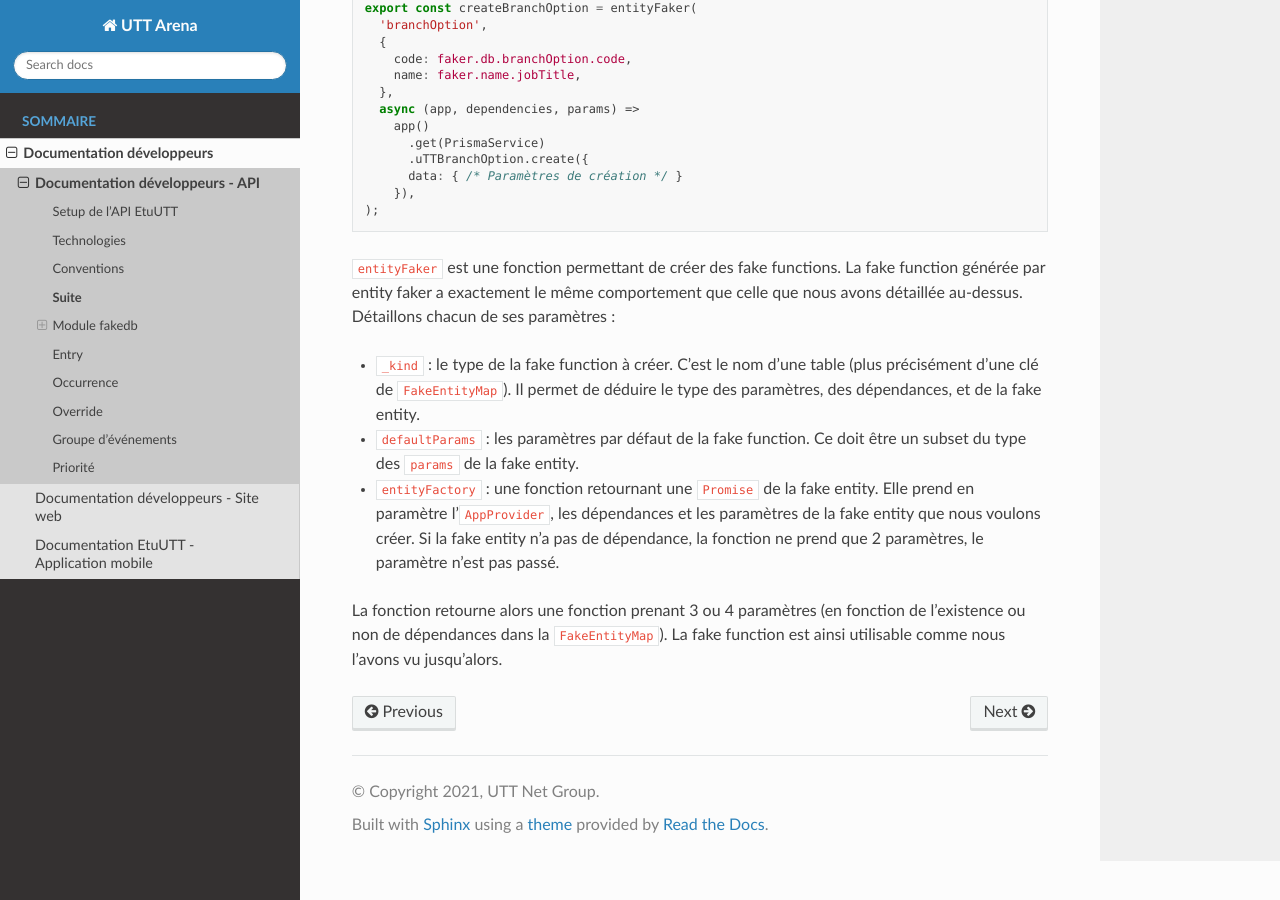
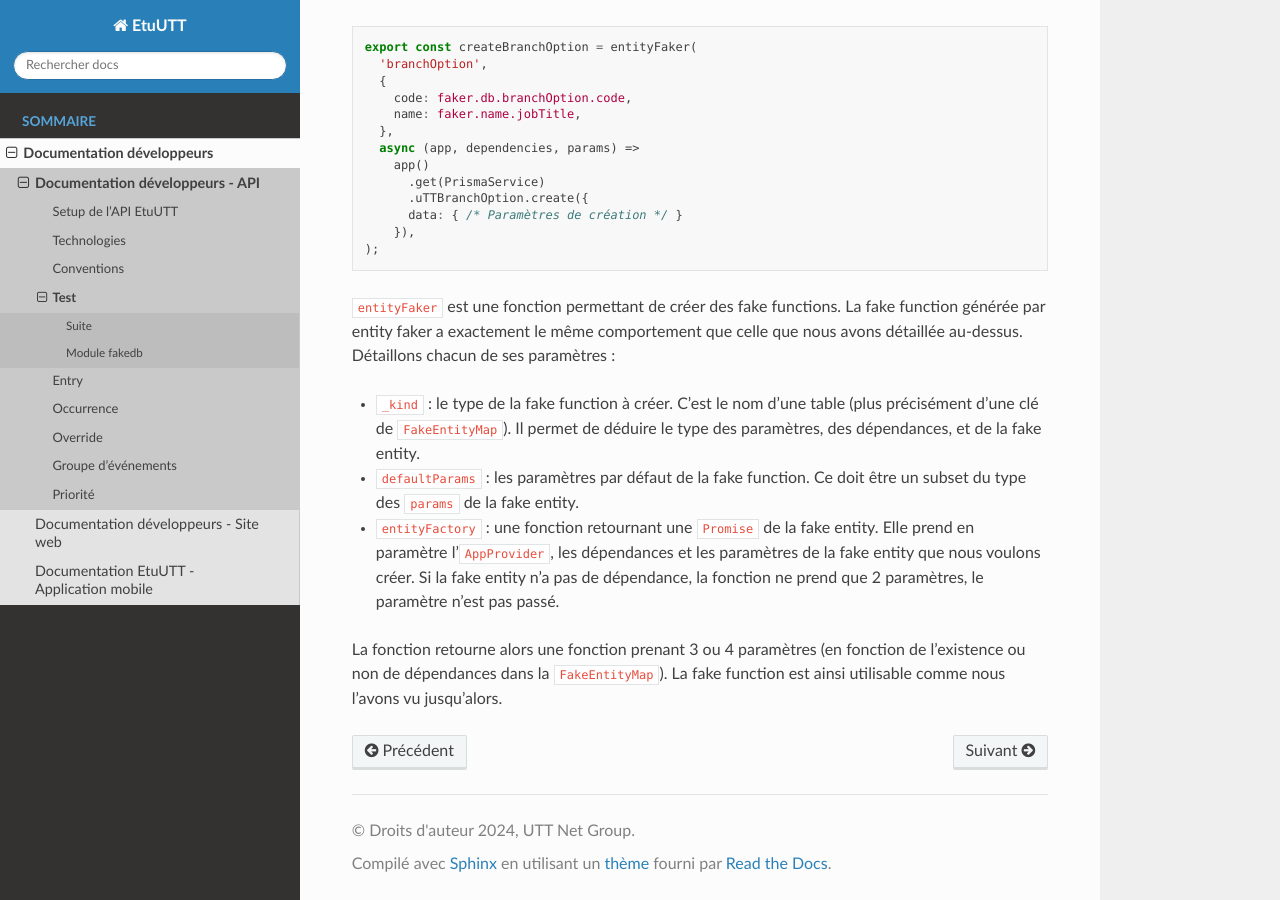
Before and after one commit to ungdev/etu-utt-api, a Sphinx documentation site: the page built from docs/doc_developers/api/test.md, in a window 1280 px wide and 900 px high, scrolled down 5633 px. Built offline with Sphinx 7.4.7 and the Read the Docs theme 2.0.0, drawn with Linux system fonts in a browser that asks for light colours; some of the changed text lies outside the part shown.

Commit message:
fix: removed references to UA

````diff
--- a/docs/conf.py
+++ b/docs/conf.py
@@ -17,8 +17,8 @@
 
 # -- Project information -----------------------------------------------------
 
-project = 'UTT Arena'
-copyright = '2021, UTT Net Group'
+project = 'EtuUTT'
+copyright = '2024, UTT Net Group'
 author = 'UTT Net Group'
 
 
@@ -39,7 +39,7 @@ templates_path = []
 #
 # This is also used if you do content translation via gettext catalogs.
 # Usually you set "language" from the command line for these cases.
-language = 'en'
+language = 'fr'
 
 # List of patterns, relative to source directory, that match files and
 # directories to ignore when looking for source files.
--- a/docs/doc_developers/api/test.md
+++ b/docs/doc_developers/api/test.md
@@ -1,3 +1,5 @@
+# Test
+
 Pour les tests, nous utilisons Jest.
 
 Dans la CLI, quand on exécute les tests, il faut absolument passer le paramètre `--runInBand`, pour éviter que les tests
@@ -21,7 +23,7 @@ De la même manière qu’il y a 2 types de tests, il y a 2 types de suites et d
 E2E / `E2EAppProvider`, et les suites unitaires / `UnitAppProvider`. Voici donc comment vous pouvez créer une suite pour
 tester la route `GET /users/:id` :
 
-```tsx
+```ts
 import { e2eSuite, E2EAppProvider } from '../../utils/test_utils';
 
 const GetUserFromIdE2ESpec = e2eSuite('GET /users/:userId', (app: E2EAppProvider) => {
@@ -56,7 +58,7 @@ additions de ce plugin sont dans l’objet `faker.db`. Cet objet a pour clés le
 de `FakeEntityMap`, voir plus bas). Les valeurs de cet objet sont des noms de colonnes de cette table. Par exemple, si
 je veux générer le nom d’un semestre, je peux faire :
 
-```tsx
+```ts
 import faker from '@/faker-js/faker';
 
 const semestre: string = faker.db.semester.code();
@@ -66,7 +68,7 @@ Si une valeur unique est hardcodée (par exemple, un numéro de semestre qui ne
 test, la fonction `registerUniqueValue` du module. Dans le cas où je veux par exemple créer un semestre A24 dans un
 test :
 
-```tsx
+```ts
 import { registerUniqueValue } from '<path_to_root_directory>/prisma/seed/utils';
 
 const semestre: FakeSemester = createSemester(app, { code: registerUniqueValue('semester', 'code', 'A24') });
@@ -94,7 +96,7 @@ sans relations), passées dans le type `Partial` évidemment. Cependant, certain
 être plus complexes, par exemple un utilisateur : il aura ses données par défaut (`RawUser`), quelques informations
 supplémentaires (`RawUserInfos`), ainsi qu’un token (pour authentifier ses requêtes) et un tableau de ses permissions :
 
-```tsx
+```ts
 export type FakeSemester = Partial<RawSemester>; // Exemple d'un type fake simple.
 export type FakeUser = Partial<RawUser & RawUserInfos & { permissions: string[]; token: string }>; // Exemple d'un type fake plus complexe.
 ```
@@ -130,7 +132,7 @@ Les fake functions sont toutes définies de la même façon :
 
 Voici plusieurs exemples d’utilisation de ces fonctions :
 
-```tsx
+```ts
 import * as fakedb from '../../utils/fakedb';
 
 e2eSuite("Foo", (app) => { // Vous pouvez aussi utiliser unitSuite, ou n'importe quoi d'autre, tant que c'est équivalent à un describe() et que vous pouvez avoir l'app.
@@ -177,7 +179,7 @@ e2eSuite("Foo", (app) => { // Vous pouvez aussi utiliser unitSuite, ou n'importe
 Les types des paramètres des différentes fonctions se trouvent dans l’interface `FakeEntityMap`. Sa structure est la
 suivante :
 
-```tsx
+```ts
 interface FakeEntityMap {
   [nom_de_table]: {
     entity: TypeEntityFake;
@@ -200,7 +202,7 @@ interface FakeEntityMap {
 
 On peut accéder aux types directement, ou plus facilement en utilisant les 3 types suivants :
 
-```tsx
+```ts
 export type Entity<T extends keyof FakeEntityMap> = FakeEntityMap[T]['entity'];
 type Params<T extends keyof FakeEntityMap> = FakeEntityMap[T]['params'];
 type Deps<T extends keyof FakeEntityMap> = FakeEntityMap[T] extends { deps: infer R } ? R : Record<string, never>;
@@ -218,7 +220,7 @@ de la partie suivante.
 
 Une fonction pour générer une entité fake ressemble à ça :
 
-```tsx
+```ts
 const createBranchOption = <OnTheFly extends boolean = false>(
     app: AppProvider,
     dependencies: FakeEntityMap.branchOption.deps,
@@ -259,7 +261,7 @@ bien saisir la logique des fake functions. On remarque vite que la logique pour
 la même, et que le code est donc très redondant. Voici donc à quoi ressemble la définition réelle
 de `createBranchOption` :
 
-```tsx
+```ts
 export const createBranchOption = entityFaker(
   'branchOption',
   {
````
Also changed, not shown: docs/index.md (+1 -1 lines).
